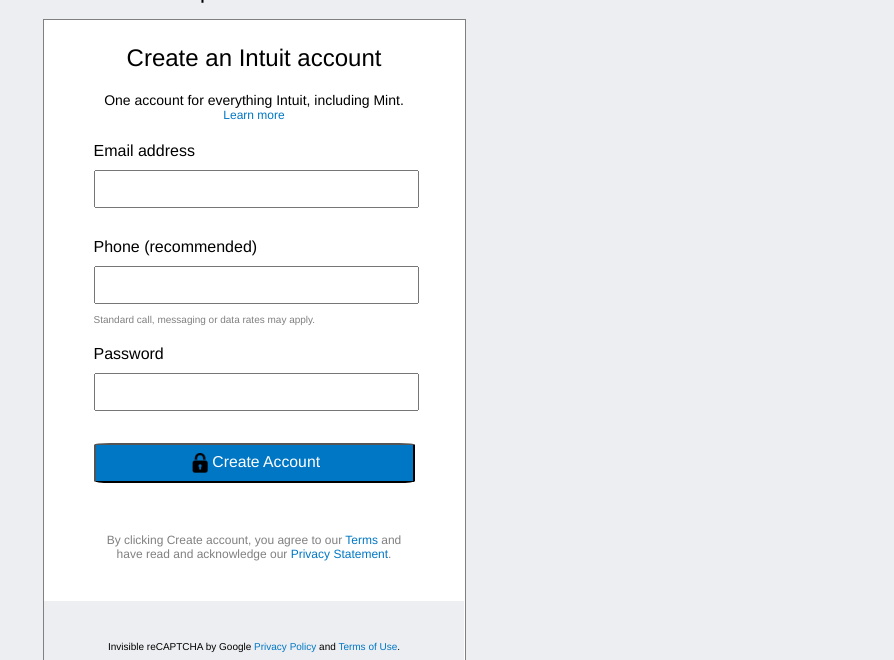
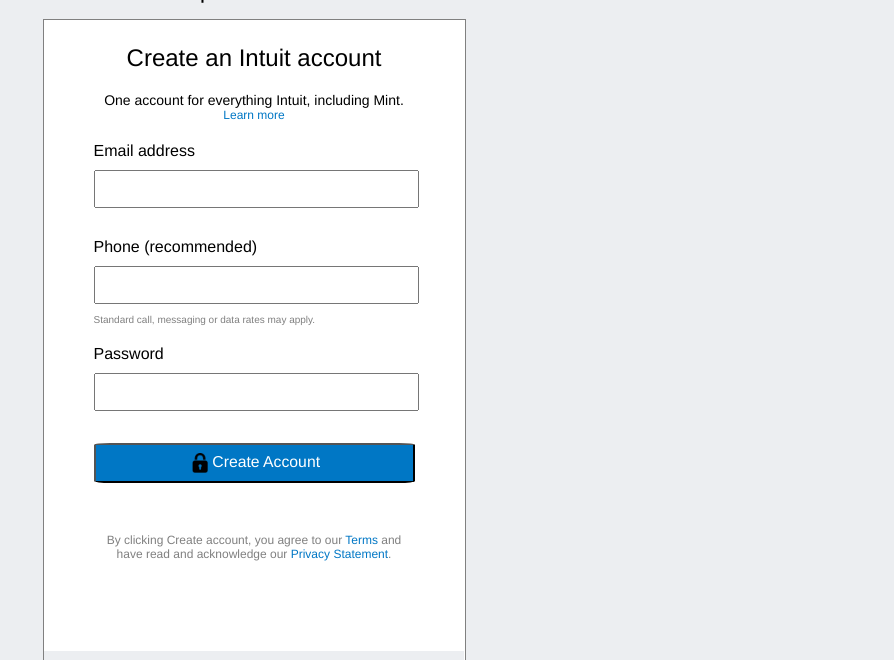
Before and after one commit to ishanchawla1/Displaying-and-Inputting-Data, a plain HTML site: page index.html in a window 1280 px wide. Shown: the part 140-800 px from the top of the page, without its empty margins (386-1280 px from the left). Drawn offline with Linux system fonts and the light colour scheme.

Commit message:
changing size of the box content and adding color to the comments

```diff
--- a/styles.css
+++ b/styles.css
@@ -98,6 +98,7 @@ header {
   border-radius: 1%;
   margin: 0 auto;
   padding: 0 50px;
+  height: 607px;
 }
 
 #box {
@@ -168,6 +169,7 @@ header {
 
 #inCenter {
   text-align: center;
+  color: gray;
 }
 
 /* Footer */
```
Also changed, not shown: app_screenshot.png.
